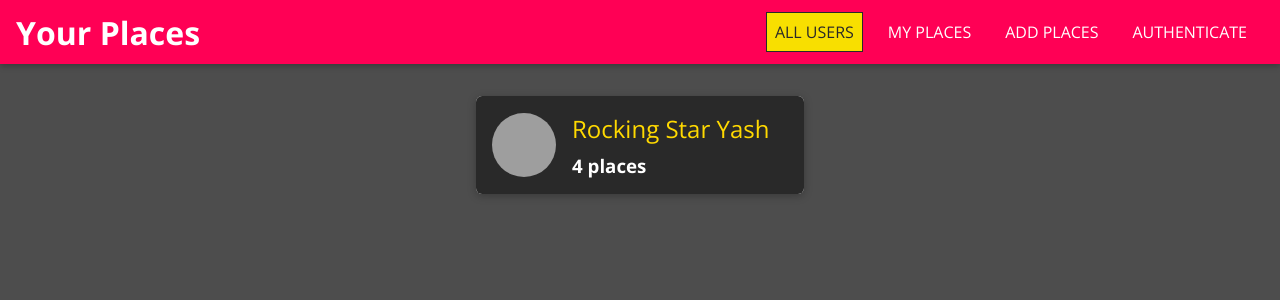
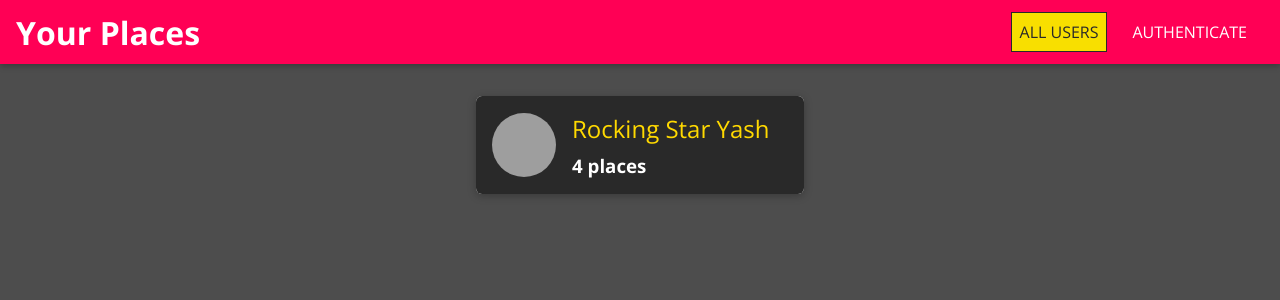
Before and after one commit to Raxile/App, a React (Create React App) app: page / in a window 1280 px wide. Shown: the top 300 px of the page. Built offline with nearby package versions, Linux system fonts and the light colour scheme; grey boxes are pictures that could not be loaded.

Commit message:
Section4 complete

```diff
--- a/src/App.js
+++ b/src/App.js
@@ -1,4 +1,4 @@
-import React from "react";
+import React,{ useCallback,useState } from "react";
 import {
   BrowserRouter as Router,
   Routes,
@@ -9,27 +9,54 @@
 import UpdatePlace from "./places/pages/UpdatePlace";
 import UserPlaces from "./places/pages/UserPlaces";
 import MainNavigation from "./shared/components/Navigation/MainNavigation";
+import { AuthContext } from "./shared/context/auth-context";
 import Auth from "./user/pages/Auth";
 import Users from "./user/pages/Users";
 
 const App = () => {
-  return (
-    <>
-      <Router>
-        <MainNavigation />
-        <main>
-         <Routes>
+  const [isLoggedIn,setIsLoggedIn] = useState(false);
+
+  const login = useCallback(()=>{
+    setIsLoggedIn(true);
+  },[]);
+
+  const logout = useCallback(()=>{
+    setIsLoggedIn(false);
+  },[]);
+
+  let routes;
+
+  if(isLoggedIn){
+    routes = (
+      <Routes>
             <Route exact path="/" element={ <Users />} />
             <Route path="/:userId/places" element={<UserPlaces />} />
             <Route exact path="/places/new" element={ <NewPlace />} />
             <Route path="/places/:placeId" element={<UpdatePlace />}  />
-            <Route path="/auth" element={<Auth / >} />
             <Route path="*" element={<Navigate to="/"/>} />
+      </Routes>
+    );
+  } else {
+    routes =(
+      <Routes>
+          <Route exact path="/" element={ <Users />} />
+          <Route path="/:userId/places" element={<UserPlaces />} />
+          <Route path="/auth" element={<Auth / >} />
+          <Route path="*" element={<Navigate to="/auth"/>} />
+      </Routes>
+    );
+  }
 
-         </Routes>
+
+  return (
+    <AuthContext.Provider value={{isLoggedIn:isLoggedIn,login:login,logout:logout}}>
+      <Router>
+        <MainNavigation />
+        <main>
+         {routes}
          </main>
       </Router>
-    </>
+    </AuthContext.Provider>
   );
 }
 
--- a/src/places/components/PlaceItem.js
+++ b/src/places/components/PlaceItem.js
@@ -1,14 +1,17 @@
-import React, { useState } from 'react'
+import React, { useState,useContext } from 'react'
 
 import Button from '../../shared/components/FormElements/Button';
 import Modal from '../../shared/components/UIElement/Modal';
 import Card from '../../shared/components/UIElement/Card';
+import Map from '../../shared/components/UIElement/Map';
+import { AuthContext } from '../../shared/context/auth-context';
 import './PlaceItem.css';
-import Map from '../../shared/components/UIElement/Map';
 
 const PlaceItem = (props) => {
   const[showMap,setShowMap]= useState(false);
   const [showConfirmModal,setShowConfirmModal]=useState(false);
+
+  const auth = useContext(AuthContext);
 
   const openMapHandler = ()=> setShowMap(true);
 
@@ -66,8 +69,8 @@
       </div>
       <div className='place-item__actions'>
         <Button inverse onClick={openMapHandler}>VIEW ON MAP</Button>
-        <Button to={`/places/${props.id}`}>EDIT</Button>
-        <Button danger onClick={showDeleteWarningHandler}>DELETE</Button>
+        {auth.isLoggedIn &&(<Button to={`/places/${props.id}`}>EDIT</Button>)}
+        {auth.isLoggedIn &&(<Button danger onClick={showDeleteWarningHandler}>DELETE</Button>)}
       </div>
       </Card>
     </li>
--- a/src/shared/components/Navigation/NavLinks.js
+++ b/src/shared/components/Navigation/NavLinks.js
@@ -1,8 +1,12 @@
-import React from 'react'
+import React, { useContext } from 'react'
 import { NavLink} from 'react-router-dom'
+import { AuthContext } from '../../context/auth-context';
 import './NavLinks.css'
 
 const NavLinks = (props) => {
+   const auth = useContext(AuthContext);
+
+
   return (
 
      <ul className='nav-links'>
@@ -10,17 +14,28 @@
        <NavLink exact="true" to="/" >ALL USERS</NavLink>
      </li>
        {/* RENDER WHEN LOGED IN */}
-      <li>
+     {auth.isLoggedIn && (
+     <li>
        <NavLink to="/u1/places">MY PLACES</NavLink>
      </li>
+     )}
      {/* RENDER WHEN LOGED IN */}
+      {auth.isLoggedIn &&(
       <li>
        <NavLink to="/places/new">ADD PLACES </NavLink>
      </li>
+     )}
      {/* RENDER WHEN NOT LOGED IN */}
+      {!auth.isLoggedIn &&(
       <li>
        <NavLink to="/auth">AUTHENTICATE</NavLink>
      </li>
+     )}
+     {auth.isLoggedIn &&(
+      <li>
+        <button onClick={auth.logout}>LOGOUT</button>
+      </li>
+     )}
     </ul>
 
   )
--- /dev/null
+++ b/src/shared/context/auth-context.js
@@ -0,0 +1,7 @@
+import { createContext } from "react";
+
+ export const AuthContext = createContext({
+    isLoggedIn:false,
+    login:()=>{},
+    logout:()=>{}
+})
--- a/src/user/pages/Auth.js
+++ b/src/user/pages/Auth.js
@@ -1,14 +1,19 @@
-import React from 'react'
+import React,{ useState,useContext } from 'react';
 
-import Button from '../../shared/components/FormElements/Button'
-import Input from '../../shared/components/FormElements/Input'
-import Card from '../../shared/components/UIElement/Card'
-import {VALIDATOR_EMAIL , VALIDATOR_MINLENGTH, VALIDATOR_REQUIRE} from '../../shared/util/validators'
-import {useForm} from '../../shared/hooks/form-hook'
-import './Auth.css'
-import { useState } from 'react'
+import Button from '../../shared/components/FormElements/Button';
+import Input from '../../shared/components/FormElements/Input';
+import Card from '../../shared/components/UIElement/Card';
+import {
+    VALIDATOR_EMAIL,
+    VALIDATOR_MINLENGTH,
+    VALIDATOR_REQUIRE
+ } from '../../shared/util/validators';
+import {useForm} from '../../shared/hooks/form-hook';
+import { AuthContext } from '../../shared/context/auth-context';
+import './Auth.css';
 
 const Auth = () => {
+    const auth = useContext(AuthContext);
     const [isLoginMode,setIsLoginMode]= useState(true);
     const [formState, inputHandler,setFormData] =useForm({
         email:{
@@ -45,6 +50,7 @@
     const authSubmitHandler = event=>{
       event.preventDefault();
       console.log(formState.inputs);
+      auth.login();
     }
 
     return (
```
